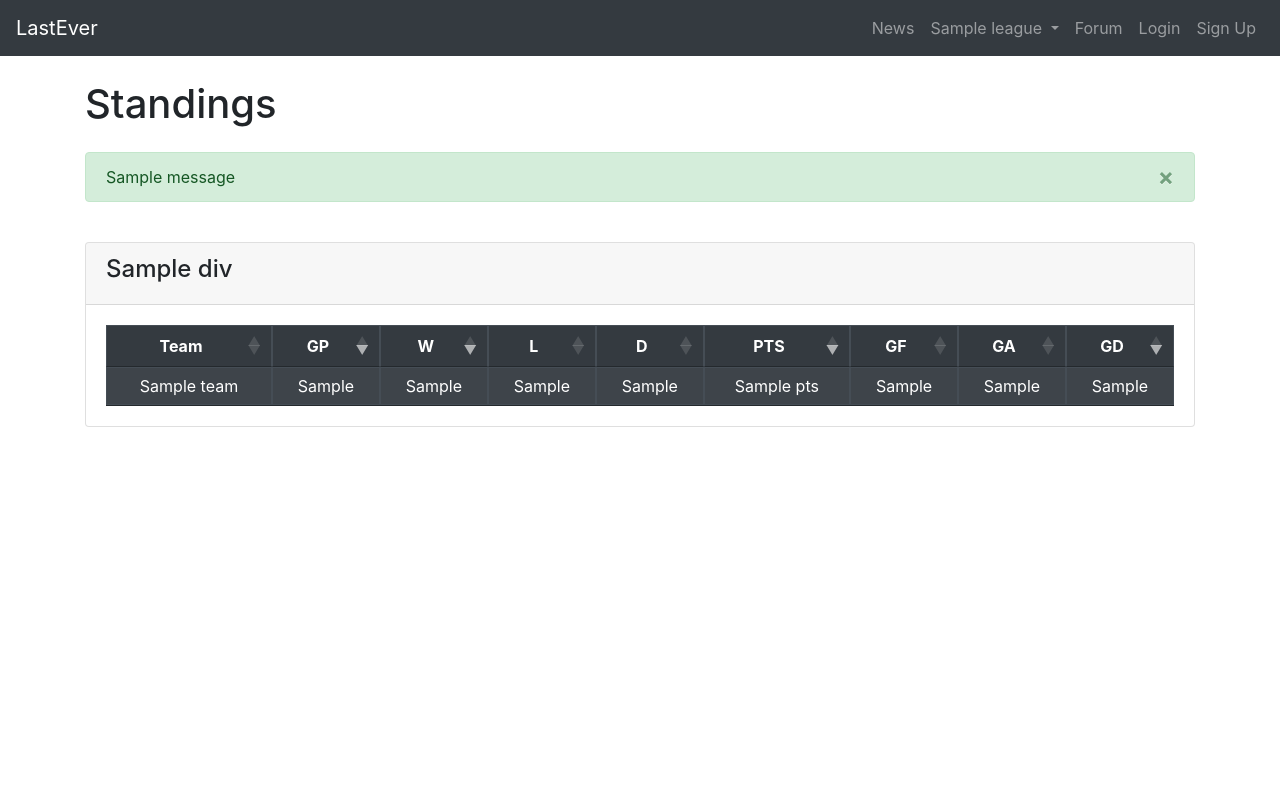
After one commit to cloneofghosts/soccersite, a Django app: template lastever/templates/lastever/standings.html in a window 1280 px wide. The commit adds this page. Run offline with Django 3.2, Linux system fonts and the light colour scheme; the template is opened without the code that fills it: most values are stand-ins (such as "Sample title", 1, 10 or a date in 2020); one stand-in notice (Sample message) is shown; parts of the project's set-up code (start-up, migrations or seed data) failed here and were passed over; some libraries are stand-ins or nearby versions.

Commit message:
Started League Pages

```diff
--- a/lastever/templates/lastever/base.html
+++ b/lastever/templates/lastever/base.html
@@ -1,6 +1,7 @@
-<header>
+<head>
   <title>Last Ever - {% block head_title %}{% endblock %}</title>
   <link rel="stylesheet" href="https://stackpath.bootstrapcdn.com/bootstrap/4.3.1/css/bootstrap.min.css" integrity="sha384-ggOyR0iXCbMQv3Xipma34MD+dH/1fQ784/j6cY/iJTQUOhcWr7x9JvoRxT2MZw1T" crossorigin="anonymous">
+  <link rel="stylesheet" type="text/css" href="https://cdn.datatables.net/v/bs4/dt-1.10.20/r-2.2.3/datatables.min.css"/>
   <nav class="navbar navbar-expand-lg navbar-dark bg-dark">
   <a class="navbar-brand" href="/">LastEver</a>
   <button class="navbar-toggler" type="button" data-toggle="collapse" data-target="#navbarSupportedContent" aria-controls="navbarSupportedContent" aria-expanded="false" aria-label="Toggle navigation">
@@ -13,9 +14,17 @@
         <a class="nav-link" href="/news">News</a>
       </li>
       {% for league in leagues %}
-        <li class="nav-item">
-          <a class="nav-link" href="/league/{{ league.slug }}">{{ league.league_name }}</a>
-        </li>
+      <li class="nav-item dropdown">
+        <a class="nav-link dropdown-toggle" href="" id="navbarDropdown" role="button" data-toggle="dropdown" aria-haspopup="true" aria-expanded="false">
+          {{ league.league_name }}
+        </a>
+        <div class="dropdown-menu dropdown-menu-right" aria-labelledby="navbarDropdown">
+          <a class="dropdown-item" href="/league/{{ league.slug }}">League Home</a>
+          <a class="dropdown-item" href="/league/{{ league.slug }}/schedule">Schedule</a>
+          <a class="dropdown-item" href="/league/{{ league.slug }}/standings">Standings</a>
+          <a class="dropdown-item" href="/league/{{ league.slug }}/results">Results</a>
+          <a class="dropdown-item" href="/league/{{ league.slug }}/statistics">Statistics</a>
+      </li>
       {% endfor %}
       <li class="nav-item">
         <a class="nav-link" href="/forum">Forum</a>
@@ -46,10 +55,39 @@
     </ul>
   </div>
 </nav>
-</header>
+</head>
+<body>
 {% block content %}{% endblock %}
+</body>
 <footer>
   <script src="https://code.jquery.com/jquery-3.3.1.slim.min.js" integrity="sha384-q8i/X+965DzO0rT7abK41JStQIAqVgRVzpbzo5smXKp4YfRvH+8abtTE1Pi6jizo" crossorigin="anonymous"></script>
   <script src="https://cdnjs.cloudflare.com/ajax/libs/popper.js/1.14.7/umd/popper.min.js" integrity="sha384-UO2eT0CpHqdSJQ6hJty5KVphtPhzWj9WO1clHTMGa3JDZwrnQq4sF86dIHNDz0W1" crossorigin="anonymous"></script>
   <script src="https://stackpath.bootstrapcdn.com/bootstrap/4.3.1/js/bootstrap.min.js" integrity="sha384-JjSmVgyd0p3pXB1rRibZUAYoIIy6OrQ6VrjIEaFf/nJGzIxFDsf4x0xIM+B07jRM" crossorigin="anonymous"></script>
+  <script type="text/javascript" src="https://cdn.datatables.net/v/bs4/dt-1.10.20/r-2.2.3/datatables.min.js"></script>
+  <script>
+    $(document).ready(function() {
+    	$('#standings_1').DataTable({
+    		searching: false,
+    		order: [[5, "desc"], [2, "desc"],[1, "desc"], [8, "desc"]],
+    		"paging": false,
+        "info": false
+    	});
+    });
+    $(document).ready(function() {
+    	$('#standings_2').DataTable({
+    		searching: false,
+    		order: [[5, "desc"], [2, "desc"],[1, "desc"], [8, "desc"]],
+    		"paging": false,
+        "info": false
+    	});
+    });
+    $(document).ready(function() {
+    	$('#standings_3').DataTable({
+    		searching: false,
+    		order: [[5, "desc"], [2, "desc"],[1, "desc"], [8, "desc"]],
+    		"paging": false,
+        "info": false
+    	});
+    });
+  </script>
 </footer>
--- /dev/null
+++ b/lastever/templates/lastever/standings.html
@@ -0,0 +1,87 @@
+{% extends "lastever/base.html" %}
+
+{% block head_title %}Home{% endblock %}
+
+{% block content %}
+<div class="main-cover">
+  <div class="cards-container container">
+    <h1 class="my-4">Standings</h1>
+    {% if messages %}
+      {% for message in messages %}
+        {% if message.level == DEFAULT_MESSAGE_LEVELS.ERROR %}
+        <div class="alert alert-danger alert-dismissible fade show mt-4" role="alert">
+          {{ message }}
+          <button type="button" class="close" data-dismiss="alert" aria-label="Close">
+            <span aria-hidden="true">&times;</span>
+          </button>
+        </div>
+        {% else %}
+          <div class="alert alert-{{ message.tags }} alert-dismissible fade show mt-4" role="alert">
+            {{ message }}
+            <button type="button" class="close" data-dismiss="alert" aria-label="Close">
+              <span aria-hidden="true">&times;</span>
+            </button>
+          </div>
+        {% endif %}
+      {% endfor %}
+    {% endif %}
+    <div class="row">
+      {% for div in division %}
+      <div class="col-lg-12 mb-4 mt-4">
+          <div class="card h-100">
+            <div class="card-header">
+              <h4>{{ div.division_name }}</h4>
+            </div>
+            <div class="card-body">
+              <table id="standings_{{div.id}}"
+                class="table table-bordered table-striped table-dark table-hover table-sm">
+                <thead>
+                  <tr>
+                    <th scope="col" style="text-align: center">Team</th>
+                    <th scope="col" style="text-align: center">GP</th>
+                    <th scope="col" style="text-align: center">W</th>
+                    <th scope="col" style="text-align: center">L</th>
+                    <th scope="col" style="text-align: center">D</th>
+                    <th scope="col" style="text-align: center">PTS</th>
+                    <th scope="col" style="text-align: center">GF</th>
+                    <th scope="col" style="text-align: center">GA</th>
+                    <th scope="col" style="text-align: center">GD</th>
+                  </tr>
+                </thead>
+                <tbody>
+                  {% for s in standings %}
+                  {% if s.division_id == div.id %}
+                    <tr>
+                      <td scope="row" style="text-align: center">{{ s.team }}</td>
+                      <td style="text-align: center">{{ s.gp }}</td>
+                      <td style="text-align: center">{{ s.w }}</td>
+                      <td style="text-align: center">{{ s.l }}</td>
+                      <td style="text-align: center">{{ s.d }}</td>
+                      <td style="text-align: center">{{ s.pts }}</td>
+                      <td style="text-align: center">{{ s.gf }}</td>
+                      <td style="text-align: center">{{ s.ga }}</td>
+                      <td style="text-align: center">{{ s.gd }}</td>
+                      </tr>
+                    {% endif %}
+                  {% endfor %}
+                </tbody>
+              </table>
+            </div>
+          </div>
+        </div>
+      {% empty %}
+      <div class="col-lg-12 mb-4 mt-4">
+          <div class="card h-100">
+            <div class="card-header">
+              <h4>No news</h4>
+            </div>
+            <div class="card-body">
+                There are no divisions/teams in this league yet!
+            </div>
+          </div>
+        </div>
+      {% endfor %}
+  </div>
+</div>
+
+{% endblock %}
--- a/lastever/urls.py
+++ b/lastever/urls.py
@@ -6,4 +6,6 @@ urlpatterns = [
     path('', views.index, name='index'),
     path('news', views.news, name='news'),
     path('news/<int:page_id>', views.news_page, name='news_page'),
+    path('league/<slug:league_slug>', views.league, name='league_page'),
+    path('league/<slug:league_slug>/standings', views.standings, name='league_standings'),
 ]
```
Also changed, not shown: lastever/models.py (+18 -0 lines), lastever/templates/lastever/home.html (+11 -0 lines), lastever/views.py (+19 -3 lines), standings.js (added, +8 -0 lines), db.sqlite3.
